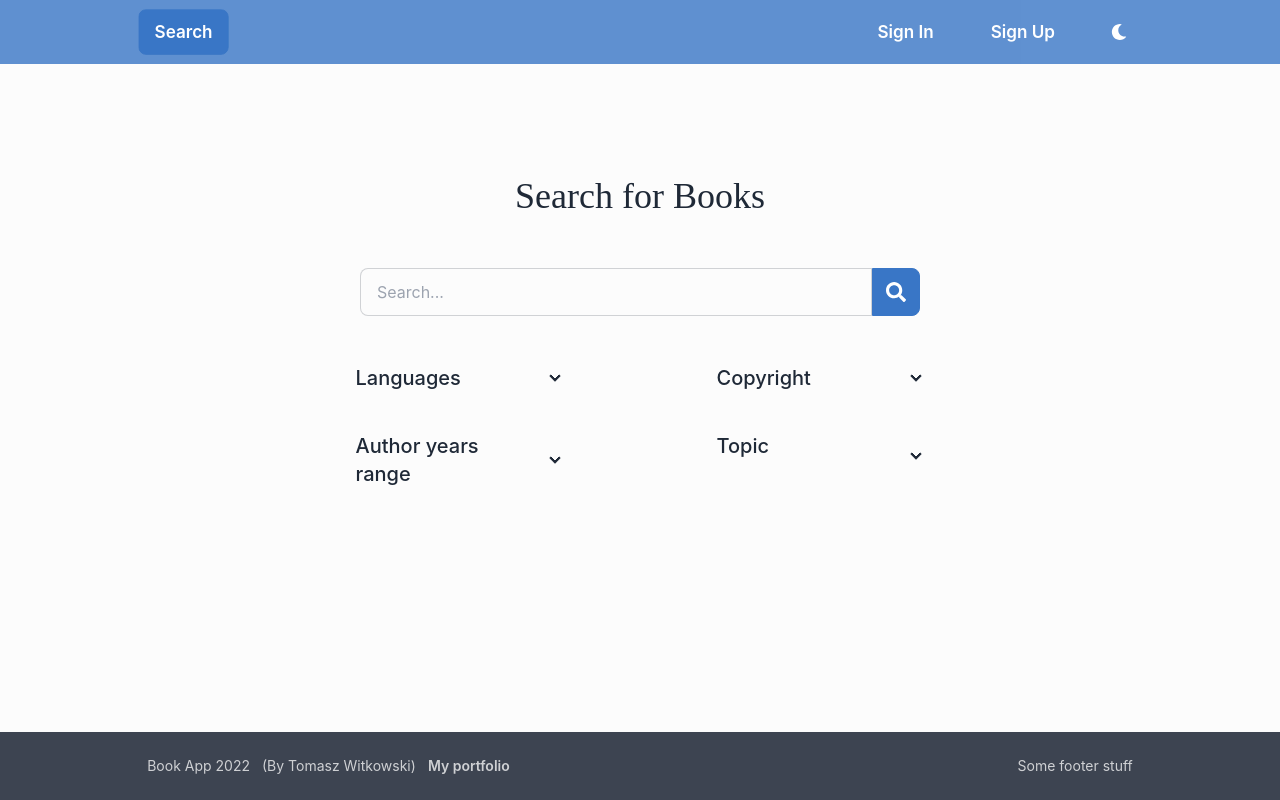
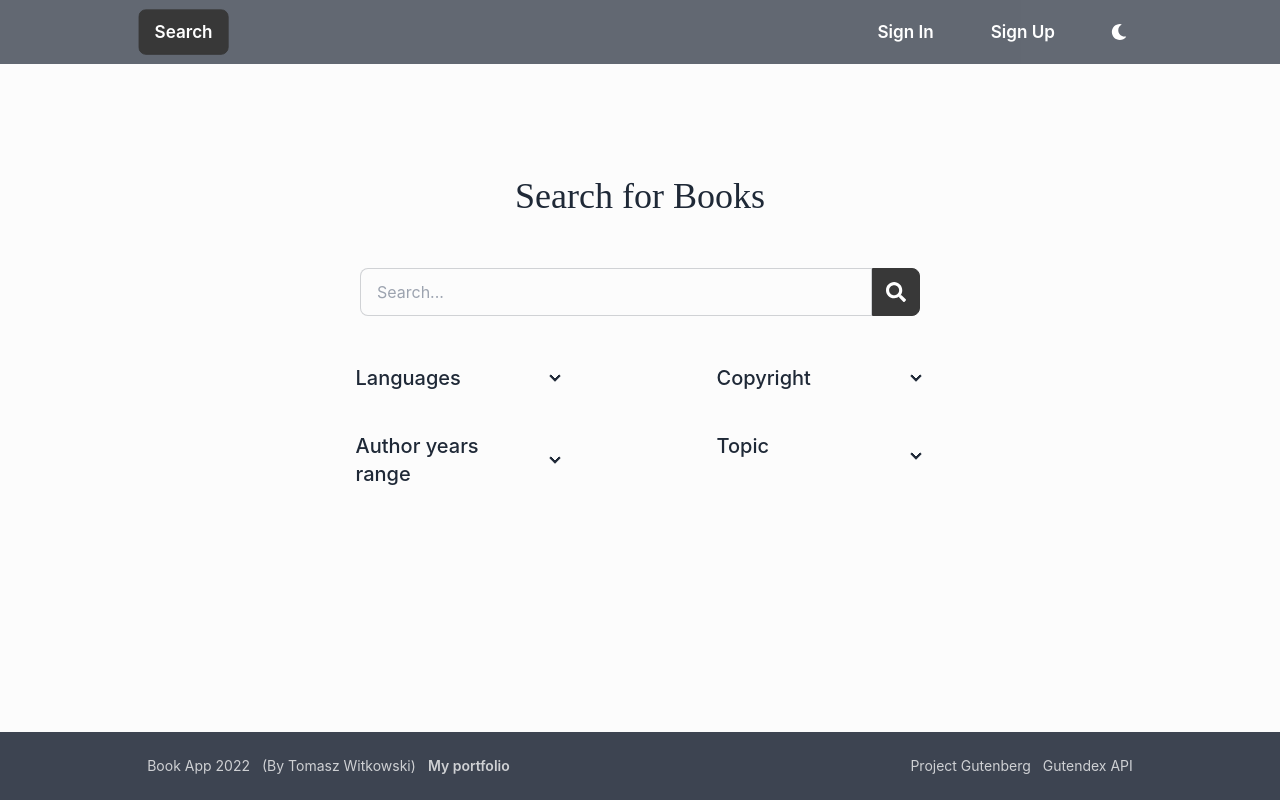
Before and after one commit to witktom5/book-app, a React (Create React App) app: page / in a window 1280 px wide. Built offline with nearby package versions, Linux system fonts and the light colour scheme; no server answers.

Commit message:
add styling

```diff
--- a/src/components/SearchResult.jsx
+++ b/src/components/SearchResult.jsx
@@ -90,13 +90,13 @@ function SearchResult({
         </h3>
       </div>
       <div className='card-body'>
-        <p>
+        <div>
           <strong>Author(s): </strong>
           {authors.length > 0
-            ? authors.map((author) => (
-                <>
+            ? authors.map((author, i) => (
+                <div key={i}>
                   <p>
-                    <strong className='bg-primary bg-opacity-40 px-1 -ml-1'>
+                    <strong className='underline underline-offset-2 px-1 -ml-1'>
                       {author.name ? author.name : 'Unknown'}
                     </strong>
                   </p>
@@ -108,10 +108,10 @@ function SearchResult({
                     <strong>Death: </strong>
                     {author.death_year ? author.death_year : 'Unknown/NA'}
                   </p>
-                </>
+                </div>
               ))
             : 'Unknown'}
-        </p>
+        </div>
         <p>
           <strong>Subjects: </strong>
           {subjects.length > 0 ? subjects.join(', ') : 'Unknown'}
--- a/src/components/layout/Footer.jsx
+++ b/src/components/layout/Footer.jsx
@@ -17,7 +17,12 @@ function Footer() {
           </p>
         </div>
         <div className='gap-3 ml-auto opacity-75 flex flex-col sm:flex-row'>
-          <p>Some footer stuff</p>
+          <p>
+            <a href='https://www.gutenberg.org/'>Project Gutenberg</a>
+          </p>
+          <p>
+            <a href='https://gutendex.com/'>Gutendex API</a>
+          </p>
         </div>
       </div>
     </footer>
--- a/src/components/layout/Navbar.jsx
+++ b/src/components/layout/Navbar.jsx
@@ -25,7 +25,7 @@ function Navbar() {
   return loading ? (
     <Spinner />
   ) : (
-    <nav className='bg-primary text-neutral-content bg-opacity-80 fixed w-full flex justify-center z-50'>
+    <nav className='bg-neutral text-primary-content bg-opacity-80 fixed w-full flex justify-center z-50'>
       <div className='navbar lg:w-4/5'>
         <div className='flex-none'></div>
         <DropdownMenu>
--- a/src/pages/Search.jsx
+++ b/src/pages/Search.jsx
@@ -79,7 +79,6 @@ function Search() {
       setSearchText(search);
       setSearchData(res.data);
       setSearchPage(1);
-      console.log(res.data);
     } catch (error) {
       console.log(error);
     }
@@ -257,14 +256,14 @@ function Search() {
                   <div className='input-group mt-2'>
                     <input
                       type='number'
-                      placeholder='Birth'
+                      placeholder='From'
                       className='input input-bordered w-full max-w-lg'
                       onChange={(e) => setAuthorsBirthMax(e.target.value)}
                       value={authorsBirthMax}
                     />
                     <input
                       type='number'
-                      placeholder='Death'
+                      placeholder='To'
                       className='input input-bordered w-full max-w-lg'
                       onChange={(e) => setAuthorsDeathMax(e.target.value)}
                       value={authorsDeathMax}
--- a/tailwind.config.js
+++ b/tailwind.config.js
@@ -11,14 +11,23 @@ module.exports = {
         light: {
           ...require('daisyui/src/colors/themes')['[data-theme=light]'],
           'base-100': 'hsl(0, 0%, 99%)',
-          'base-200': 'hsl(50, 5%, 95%)',
-          'base-300': 'hsl(50, 5%, 92%)',
-          primary: 'hsl(214, 55%, 50%)',
+          'base-200': 'hsl(200, 65%, 97%)',
+          'base-300': 'hsl(210, 55%, 68%)',
+          primary: 'hsl(0, 0%, 22%)',
+          error: 'hsl(0, 60%, 67%)',
+          info: 'hsl(210, 55%, 68%)',
+          success: 'hsl(120, 40%, 69%)',
         },
         dark: {
           ...require('daisyui/src/colors/themes')['[data-theme=dark]'],
-          primary: 'hsl(222, 35%, 32%)',
-          'primary-content': '#B3C5EF',
+          primary: 'hsl(222, 35%, 22%)',
+          'primary-content': 'hsl(222, 65%, 84%)',
+          'base-100': 'hsl(230, 10%, 14%)',
+          'base-200': 'hsl(230, 18%, 18%)',
+          'base-300': 'hsl(230, 25%, 23%)',
+          error: 'hsl(0, 50%, 25%)',
+          info: 'hsl(210, 50%, 24%)',
+          success: 'hsl(130, 35%, 23%)',
         },
       },
     ],
```
Also changed, not shown: 1 other file (tests, documents, lock files or other folders).
